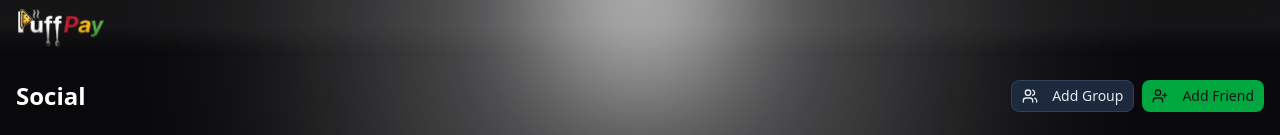
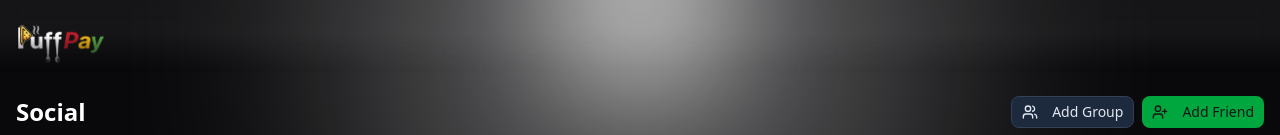
Before and after one commit to Hasit-16/PuffPay, a Next.js app: page /friends in a window 1280 px wide. Shown: the top 135 px of the page. Built offline with nearby package versions, Linux system fonts and the light colour scheme; no server answers.

Commit message:
ui: implemented safe-area-insets and viewport-fit to prevent UI collision with hardware notches and status bars

```diff
--- a/components/layout/BottomNav.tsx
+++ b/components/layout/BottomNav.tsx
@@ -17,7 +17,7 @@ export default function BottomNav() {
     ];
 
     return (
-        <nav className="fixed bottom-6 left-1/2 -translate-x-1/2 w-[92%] max-w-md rounded-full bg-white/5 backdrop-blur-xl border border-white/10 overflow-hidden z-50">
+        <nav className="fixed bottom-[max(env(safe-area-inset-bottom),1.5rem)] left-1/2 -translate-x-1/2 w-[92%] max-w-md rounded-full bg-white/5 backdrop-blur-xl border border-white/10 overflow-hidden z-50">
             <div className="flex justify-between items-center px-6 py-3">
                 {navItems.map((item) => {
                     const Icon = item.icon;
--- a/components/layout/TopBar.tsx
+++ b/components/layout/TopBar.tsx
@@ -3,7 +3,7 @@ import Link from "next/link";
 
 export default function TopBar() {
     return (
-        <header className="sticky top-0 z-40 w-full bg-white/5 backdrop-blur-md [mask-image:linear-gradient(to_bottom,black_50%,transparent)] py-2 px-4 flex items-center justify-between transition-all">
+        <header className="sticky top-0 z-40 w-full bg-white/5 backdrop-blur-md [mask-image:linear-gradient(to_bottom,black_50%,transparent)] pt-[max(env(safe-area-inset-top),1.5rem)] pb-2 px-4 flex items-center justify-between transition-all">
             <Link href="/dashboard" className="flex items-center">
                 <Image src="/logo-transparent-white.png" width={140} height={63} alt="PuffPay Logo" className="h-10 w-auto object-contain" />
             </Link>
```
